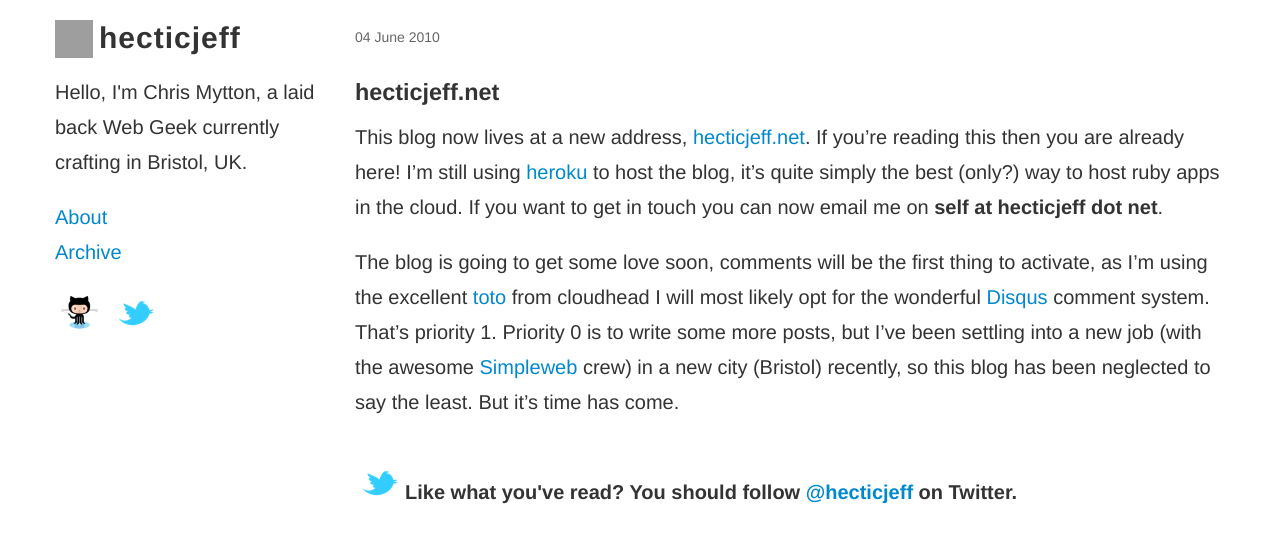
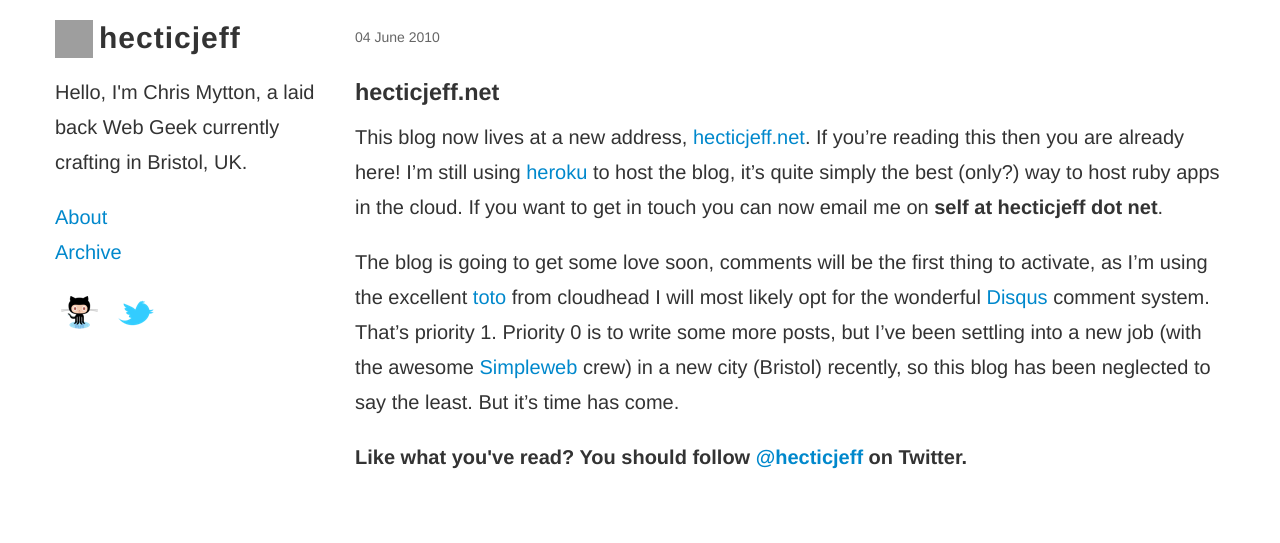
Before and after one commit to chrismytton/chrismytton.github.io, a Jekyll site: the page built from _posts/2010-06-04-hecticjeffnet.md, in a window 1280 px wide. Shown: the top 543 px of the page. Built offline with Jekyll 4.4.1, drawn with Linux system fonts in a browser that asks for light colours; Markdown is read by kramdown in place of the engine named in the settings; grey boxes are pictures that could not be loaded.

Commit message:
Move post footer into article

```diff
--- a/_layouts/post.html
+++ b/_layouts/post.html
@@ -10,9 +10,10 @@
   <section class="content">
     {{ content }}
   </section>
+
+
+  <footer>
+    <strong>Like what you've read? You should follow
+    <a href="https://twitter.com/hecticjeff" rel="me">@hecticjeff</a> on Twitter.</strong>
+  </footer>
 </article>
-
-<div class="alert alert-info alert-twitter">
-  <h4 class="alert-heading">Like what you've read? You should follow <a
-      href="https://twitter.com/hecticjeff" rel="me">@hecticjeff</a> on Twitter.</h4>
-</div>
```
